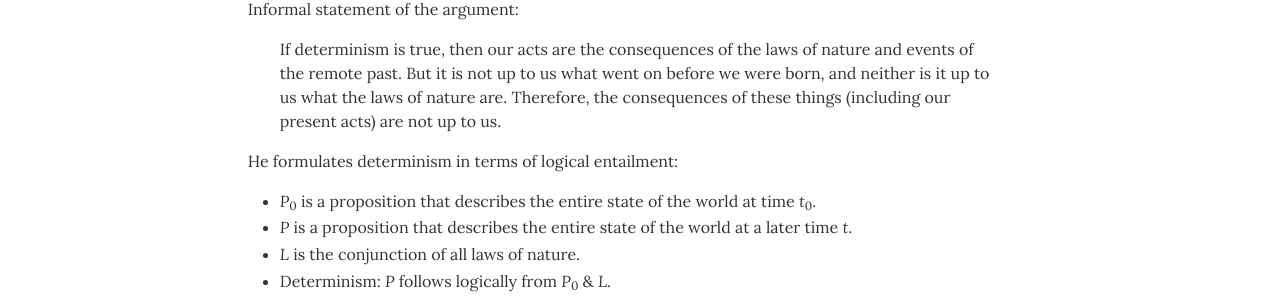
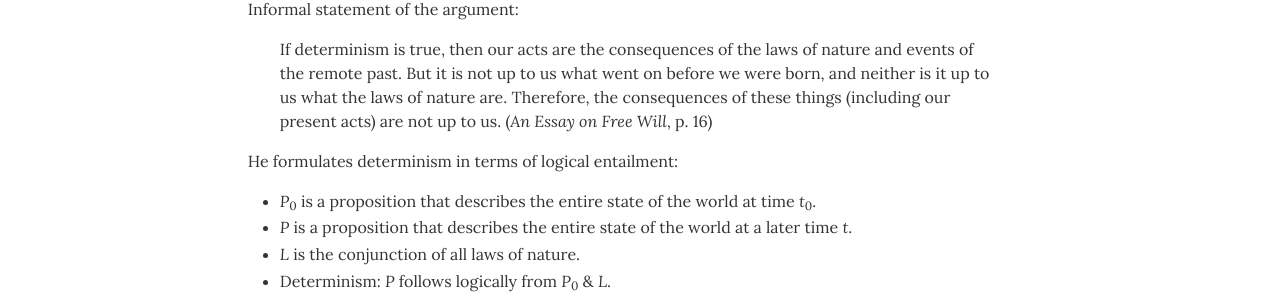
Before and after one commit to dingherself/intro, a Jekyll site: the page built from handouts/_posts/2026-03-09-van-inwagen.md, in a window 1280 px wide. Shown: the part 1873-2178 px from the top of the page. Built offline with Jekyll 4.4.1, drawn with Linux system fonts in a browser that asks for light colours.

Commit message:
citation

```diff
--- a/handouts/_posts/2026-03-09-van-inwagen.md
+++ b/handouts/_posts/2026-03-09-van-inwagen.md
@@ -117,7 +117,7 @@ Contemporary controversy: Whether what gives us free will is an “ability to do
 
 Informal statement of the argument:
 
-> If determinism is true, then our acts are the consequences of the laws of nature and events of the remote past. But it is not up to us what went on before we were born, and neither is it up to us what the laws of nature are. Therefore, the consequences of these things (including our present acts) are not up to us.
+> If determinism is true, then our acts are the consequences of the laws of nature and events of the remote past. But it is not up to us what went on before we were born, and neither is it up to us what the laws of nature are. Therefore, the consequences of these things (including our present acts) are not up to us. (*An Essay on Free Will*, p. 16)
 
 He formulates determinism in terms of logical entailment:
 
```
